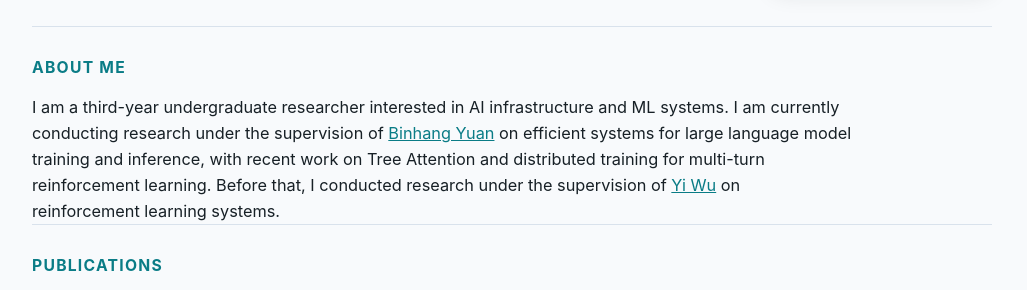
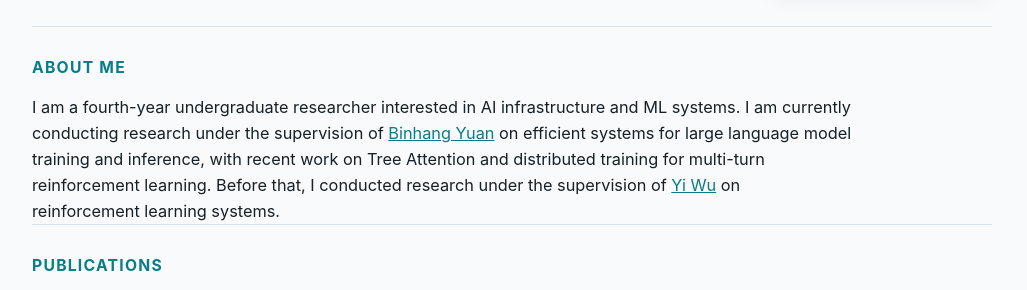
Before and after one commit to ezoicoder/ezoicoder.github.io, a Jekyll site: the page built from index.md, in a window 1280 px wide. Shown: the part 297-587 px from the top of the page, without its empty margins (128-1155 px from the left). Built offline with Jekyll 4.4.1, drawn with Linux system fonts in a browser that asks for light colours.

Commit message:
Update year to fourth-year and unbold TOEFL score

```diff
--- a/index.md
+++ b/index.md
@@ -23,7 +23,7 @@
 
 ## About Me
 
-I am a third-year undergraduate researcher interested in AI infrastructure and ML systems.
+I am a fourth-year undergraduate researcher interested in AI infrastructure and ML systems.
 I am currently conducting research under the supervision of
 [Binhang Yuan](https://binhangyuan.github.io/site/) on efficient systems for
 large language model training and inference, with recent work on Tree Attention and
```
Also changed, not shown: assets/blog/report.md (+1 -1 lines), 2 other files.
